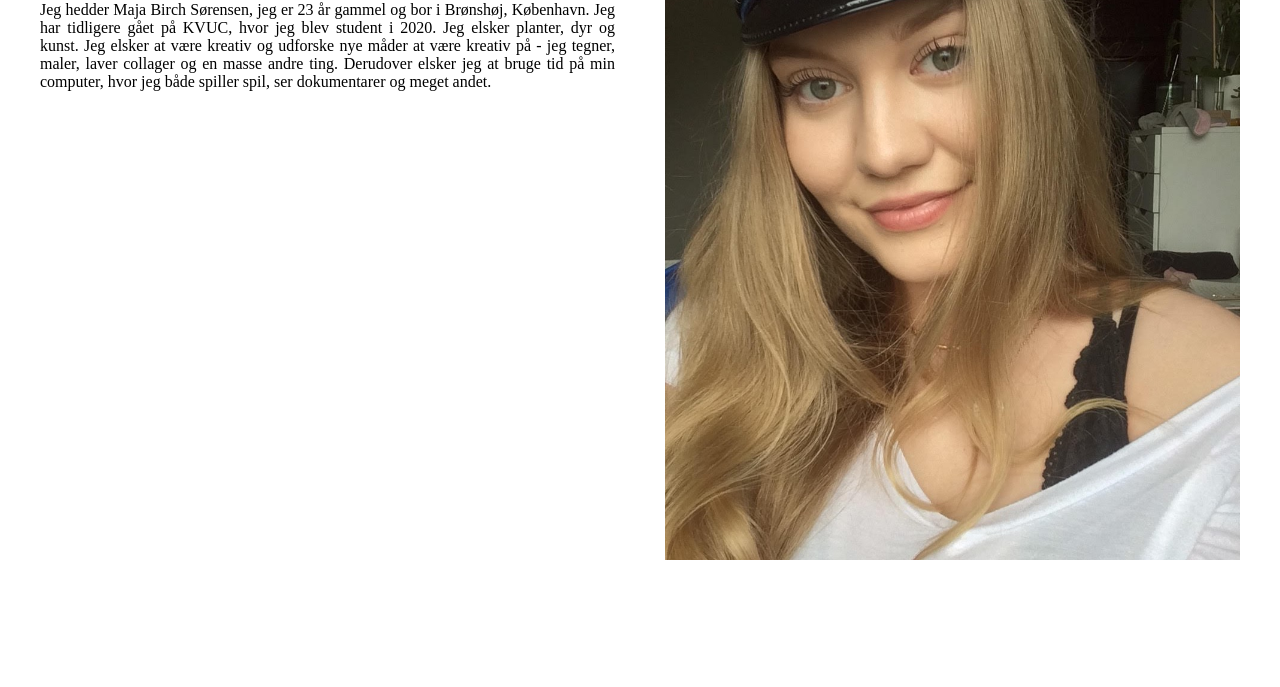
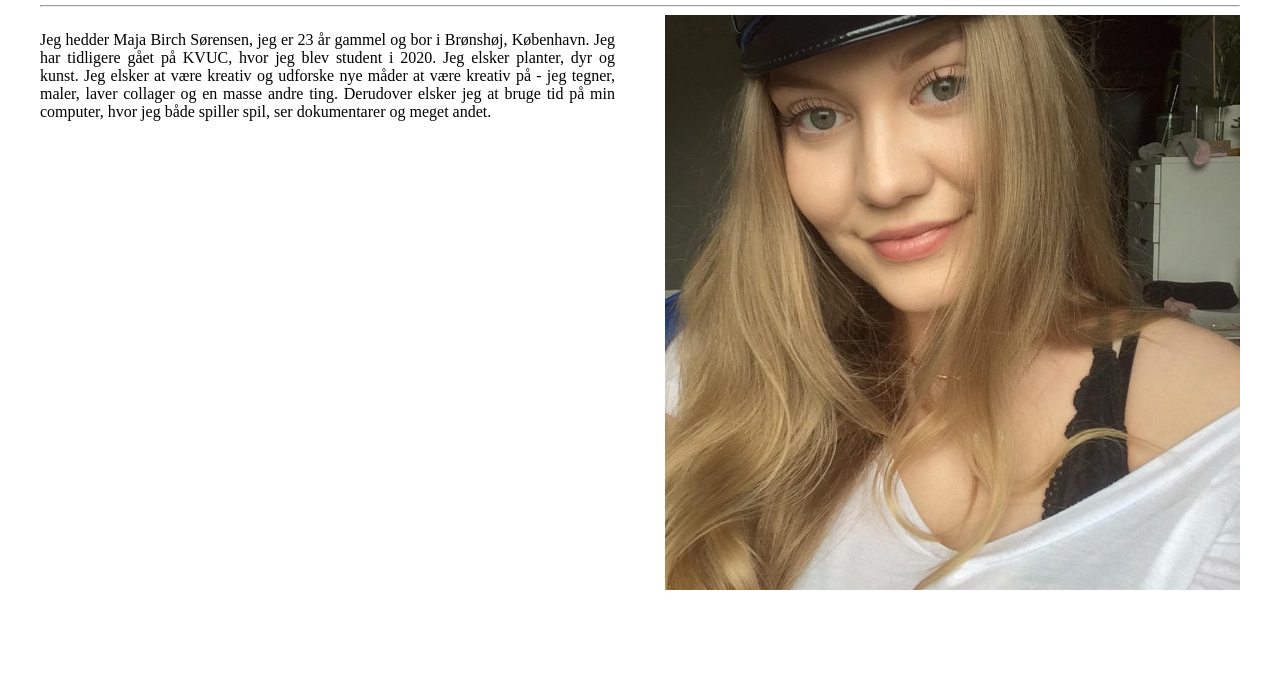
Before and after one commit to maja5099/portfolio2021, a plain HTML site: page ommig.html in a window 1280 px wide. Shown: the part 332-1019 px from the top of the page. Drawn offline with Linux system fonts and the light colour scheme.

Commit message:
tema/ommig section fået margin

```diff
--- a/style.css
+++ b/style.css
@@ -153,7 +153,10 @@ header .logo {
     grid-template-columns: 1fr 1fr;
     gap: 50px;
     text-align: justify;
-    margin-bottom: 150px;
+  }
+  #third_section {
+    margin-top: 50px;
+    margin-bottom: 100px;
   }
 }
 
```
